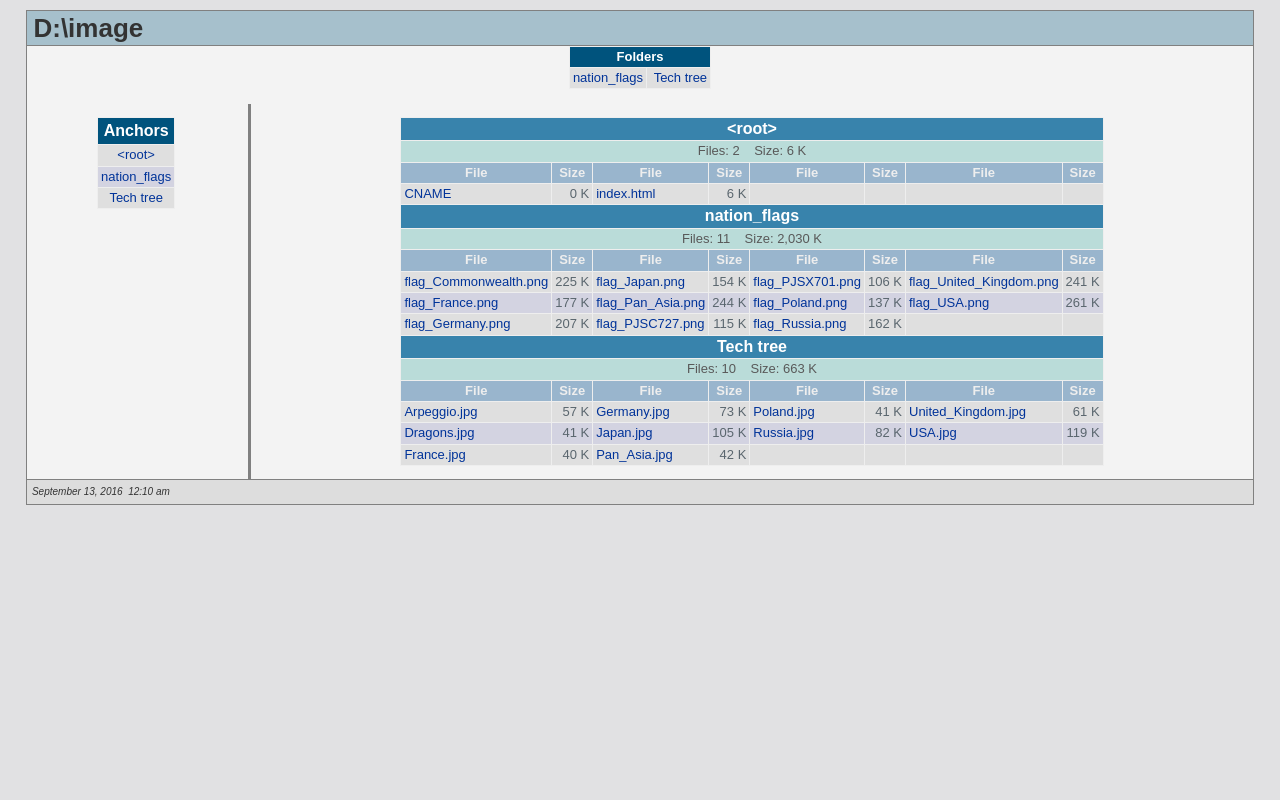
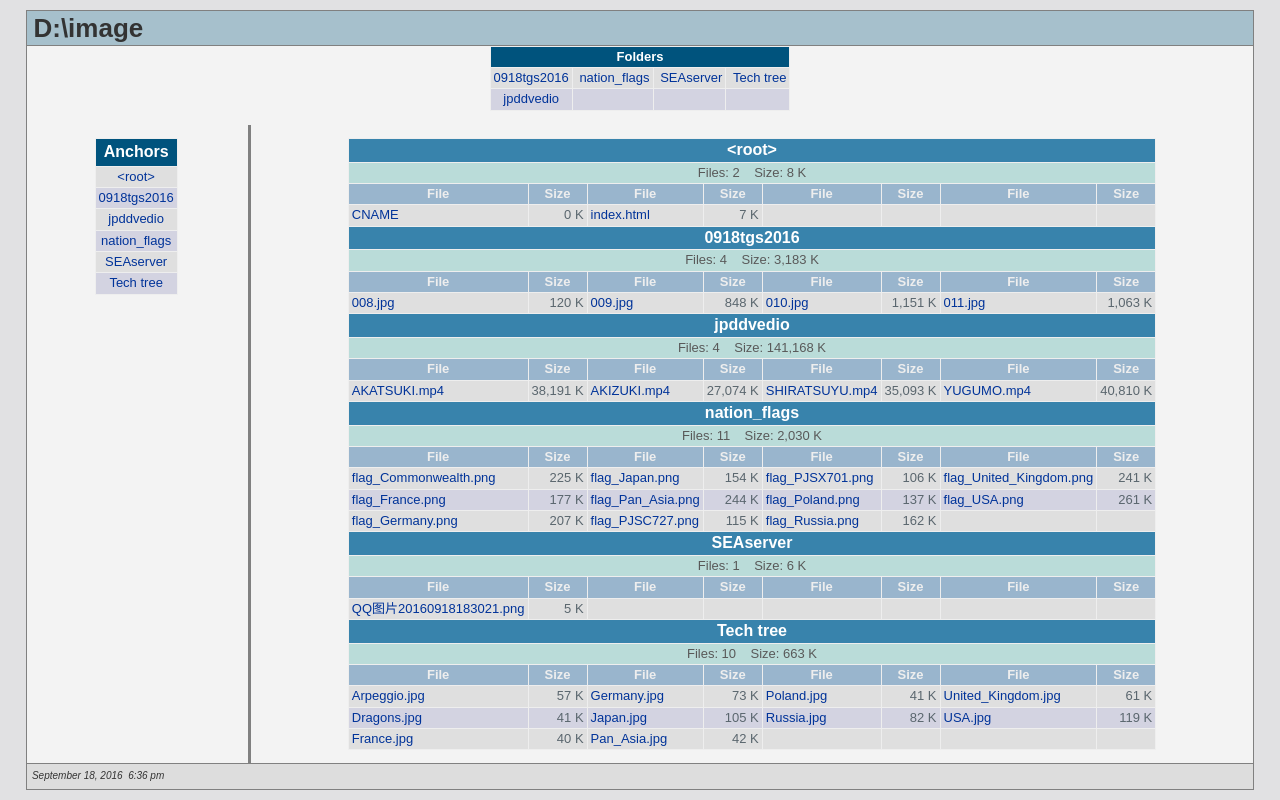
Before and after one commit to diannaojiang/image, a plain HTML site: page index.html in a window 1280 px wide. Drawn offline with Linux system fonts and the light colour scheme.

Commit message:
seaserver

```diff
--- a/index.html
+++ b/index.html
@@ -98,7 +98,8 @@ font-style: italic
 </div>
 <table border="0" cellspacing="0" cellpadding="3" summary="folder table" class="generic centered">
 <tr><td colspan="4" class="dark-blue" style="text-align: center"><b>Folders</b></td></tr>
-<tr><td><a href="nation_flags/">nation_flags</a></td><td>&nbsp;<a href="Tech%20tree/">Tech tree</a></td></tr>
+<tr><td><a href="0918tgs2016/">0918tgs2016</a></td><td>&nbsp;<a href="nation_flags/">nation_flags</a></td><td>&nbsp;<a href="SEAserver/">SEAserver</a></td><td>&nbsp;<a href="Tech%20tree/">Tech tree</a></td></tr>
+<tr class="row2"><td><a href="jpddvedio/">jpddvedio</a></td><td></td><td></td><td></td></tr>
 </table>
 <div><br /></div>
 <div id="leftnav">
@@ -106,8 +107,11 @@ font-style: italic
 <table border="0" cellspacing="0" cellpadding="3" summary="anchor table" class="generic centered">
 <tr><td colspan="1" class="dark-blue header"><b>Anchors</b></td></tr>
 <tr><td><a href="#ID_">&lt;root&gt;</a></td></tr>
+<tr class="row2"><td><a href="#ID0918tgs2016-">0918tgs2016</a></td></tr>
+<tr><td><a href="#IDjpddvedio-">jpddvedio</a></td></tr>
 <tr class="row2"><td><a href="#IDnation_flags-">nation_flags</a></td></tr>
-<tr><td><a href="#IDTech_tree-">Tech tree</a></td></tr>
+<tr><td><a href="#IDSEAserver-">SEAserver</a></td></tr>
+<tr class="row2"><td><a href="#IDTech_tree-">Tech tree</a></td></tr>
 </table>
 <div><br /></div>
 </div>
@@ -115,15 +119,27 @@ font-style: italic
 
 <table border="0" cellspacing="0" cellpadding="3" summary="file table" class="file-table centered">
 <tr><td colspan="8" class="anchor" ><a id="ID_"></a>&lt;root&gt;</td></tr>
-<tr><td colspan="8" style="background: #badcd9; color: #595959"><center>Files: 2&nbsp;&nbsp;&nbsp;&nbsp;Size: 6&nbsp;K</center></td></tr>
+<tr><td colspan="8" style="background: #badcd9; color: #595959"><center>Files: 2&nbsp;&nbsp;&nbsp;&nbsp;Size: 8&nbsp;K</center></td></tr>
 <tr><th><b>File</b></th><th><b>Size</b></th><th><b>File</b></th><th><b>Size</b></th><th><b>File</b></th><th><b>Size</b></th><th><b>File</b></th><th><b>Size</b></th></tr>
-<tr><td><a href="CNAME">CNAME</a></td><td align="right">0&nbsp;K</td><td><a href="index.html">index.html</a></td><td align="right">6&nbsp;K</td><td></td><td></td><td></td><td></td></tr>
+<tr><td><a href="CNAME">CNAME</a></td><td align="right">0&nbsp;K</td><td><a href="index.html">index.html</a></td><td align="right">7&nbsp;K</td><td></td><td></td><td></td><td></td></tr>
+<tr><td colspan="8" class="anchor"><a id="ID0918tgs2016-"></a>0918tgs2016</td></tr>
+<tr><td colspan="8" style="background: #badcd9; color: #595959"><center>Files: 4&nbsp;&nbsp;&nbsp;&nbsp;Size: 3,183&nbsp;K</center></td></tr>
+<tr><th><b>File</b></th><th><b>Size</b></th><th><b>File</b></th><th><b>Size</b></th><th><b>File</b></th><th><b>Size</b></th><th><b>File</b></th><th><b>Size</b></th></tr>
+<tr><td><a href="0918tgs2016/008.jpg">008.jpg</a></td><td align="right">120&nbsp;K</td><td><a href="0918tgs2016/009.jpg">009.jpg</a></td><td align="right">848&nbsp;K</td><td><a href="0918tgs2016/010.jpg">010.jpg</a></td><td align="right">1,151&nbsp;K</td><td><a href="0918tgs2016/011.jpg">011.jpg</a></td><td align="right">1,063&nbsp;K</td></tr>
+<tr><td colspan="8" class="anchor"><a id="IDjpddvedio-"></a>jpddvedio</td></tr>
+<tr><td colspan="8" style="background: #badcd9; color: #595959"><center>Files: 4&nbsp;&nbsp;&nbsp;&nbsp;Size: 141,168&nbsp;K</center></td></tr>
+<tr><th><b>File</b></th><th><b>Size</b></th><th><b>File</b></th><th><b>Size</b></th><th><b>File</b></th><th><b>Size</b></th><th><b>File</b></th><th><b>Size</b></th></tr>
+<tr><td><a href="jpddvedio/AKATSUKI.mp4">AKATSUKI.mp4</a></td><td align="right">38,191&nbsp;K</td><td><a href="jpddvedio/AKIZUKI.mp4">AKIZUKI.mp4</a></td><td align="right">27,074&nbsp;K</td><td><a href="jpddvedio/SHIRATSUYU.mp4">SHIRATSUYU.mp4</a></td><td align="right">35,093&nbsp;K</td><td><a href="jpddvedio/YUGUMO.mp4">YUGUMO.mp4</a></td><td align="right">40,810&nbsp;K</td></tr>
 <tr><td colspan="8" class="anchor"><a id="IDnation_flags-"></a>nation_flags</td></tr>
 <tr><td colspan="8" style="background: #badcd9; color: #595959"><center>Files: 11&nbsp;&nbsp;&nbsp;&nbsp;Size: 2,030&nbsp;K</center></td></tr>
 <tr><th><b>File</b></th><th><b>Size</b></th><th><b>File</b></th><th><b>Size</b></th><th><b>File</b></th><th><b>Size</b></th><th><b>File</b></th><th><b>Size</b></th></tr>
 <tr><td><a href="nation_flags/flag_Commonwealth.png">flag_Commonwealth.png</a></td><td align="right">225&nbsp;K</td><td><a href="nation_flags/flag_Japan.png">flag_Japan.png</a></td><td align="right">154&nbsp;K</td><td><a href="nation_flags/flag_PJSX701.png">flag_PJSX701.png</a></td><td align="right">106&nbsp;K</td><td><a href="nation_flags/flag_United_Kingdom.png">flag_United_Kingdom.png</a></td><td align="right">241&nbsp;K</td></tr>
 <tr class="row2"><td><a href="nation_flags/flag_France.png">flag_France.png</a></td><td align="right">177&nbsp;K</td><td><a href="nation_flags/flag_Pan_Asia.png">flag_Pan_Asia.png</a></td><td align="right">244&nbsp;K</td><td><a href="nation_flags/flag_Poland.png">flag_Poland.png</a></td><td align="right">137&nbsp;K</td><td><a href="nation_flags/flag_USA.png">flag_USA.png</a></td><td align="right">261&nbsp;K</td></tr>
 <tr><td><a href="nation_flags/flag_Germany.png">flag_Germany.png</a></td><td align="right">207&nbsp;K</td><td><a href="nation_flags/flag_PJSC727.png">flag_PJSC727.png</a></td><td align="right">115&nbsp;K</td><td><a href="nation_flags/flag_Russia.png">flag_Russia.png</a></td><td align="right">162&nbsp;K</td><td></td><td></td></tr>
+<tr><td colspan="8" class="anchor"><a id="IDSEAserver-"></a>SEAserver</td></tr>
+<tr><td colspan="8" style="background: #badcd9; color: #595959"><center>Files: 1&nbsp;&nbsp;&nbsp;&nbsp;Size: 6&nbsp;K</center></td></tr>
+<tr><th><b>File</b></th><th><b>Size</b></th><th><b>File</b></th><th><b>Size</b></th><th><b>File</b></th><th><b>Size</b></th><th><b>File</b></th><th><b>Size</b></th></tr>
+<tr><td><a href="SEAserver/QQ图片20160918183021.png">QQ图片20160918183021.png</a></td><td align="right">5&nbsp;K</td><td></td><td></td><td></td><td></td><td></td><td></td></tr>
 <tr><td colspan="8" class="anchor"><a id="IDTech_tree-"></a>Tech tree</td></tr>
 <tr><td colspan="8" style="background: #badcd9; color: #595959"><center>Files: 10&nbsp;&nbsp;&nbsp;&nbsp;Size: 663&nbsp;K</center></td></tr>
 <tr><th><b>File</b></th><th><b>Size</b></th><th><b>File</b></th><th><b>Size</b></th><th><b>File</b></th><th><b>Size</b></th><th><b>File</b></th><th><b>Size</b></th></tr>
@@ -133,7 +149,7 @@ font-style: italic
 </table>
 </div>
 <div id="footer">
-September 13, 2016&nbsp;&nbsp;12:10 am
+September 18, 2016&nbsp;&nbsp;6:36 pm
 </div>
 </div>
 
```
Also changed, not shown: SEAserver/QQ图片20160918183021.png (added).
